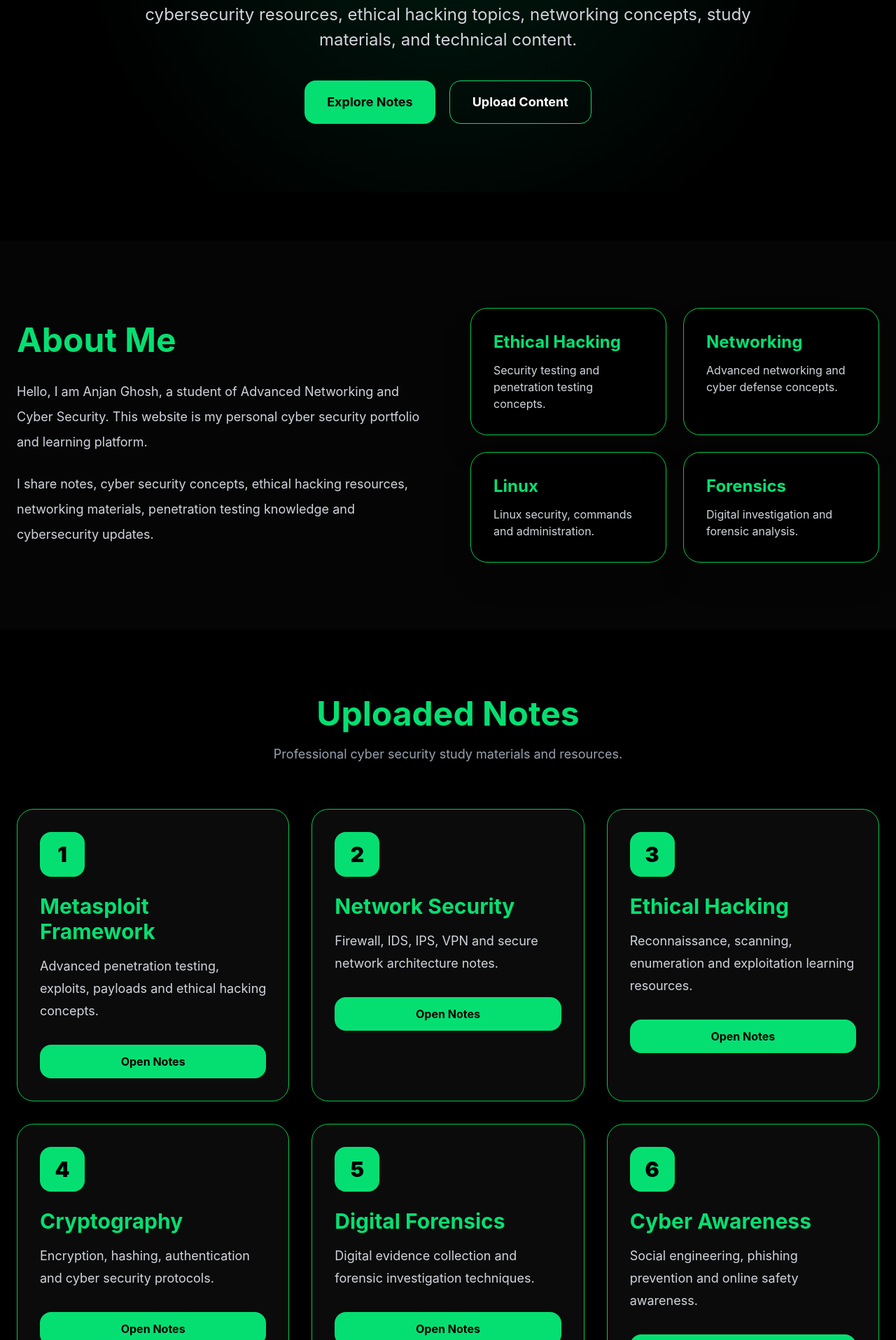
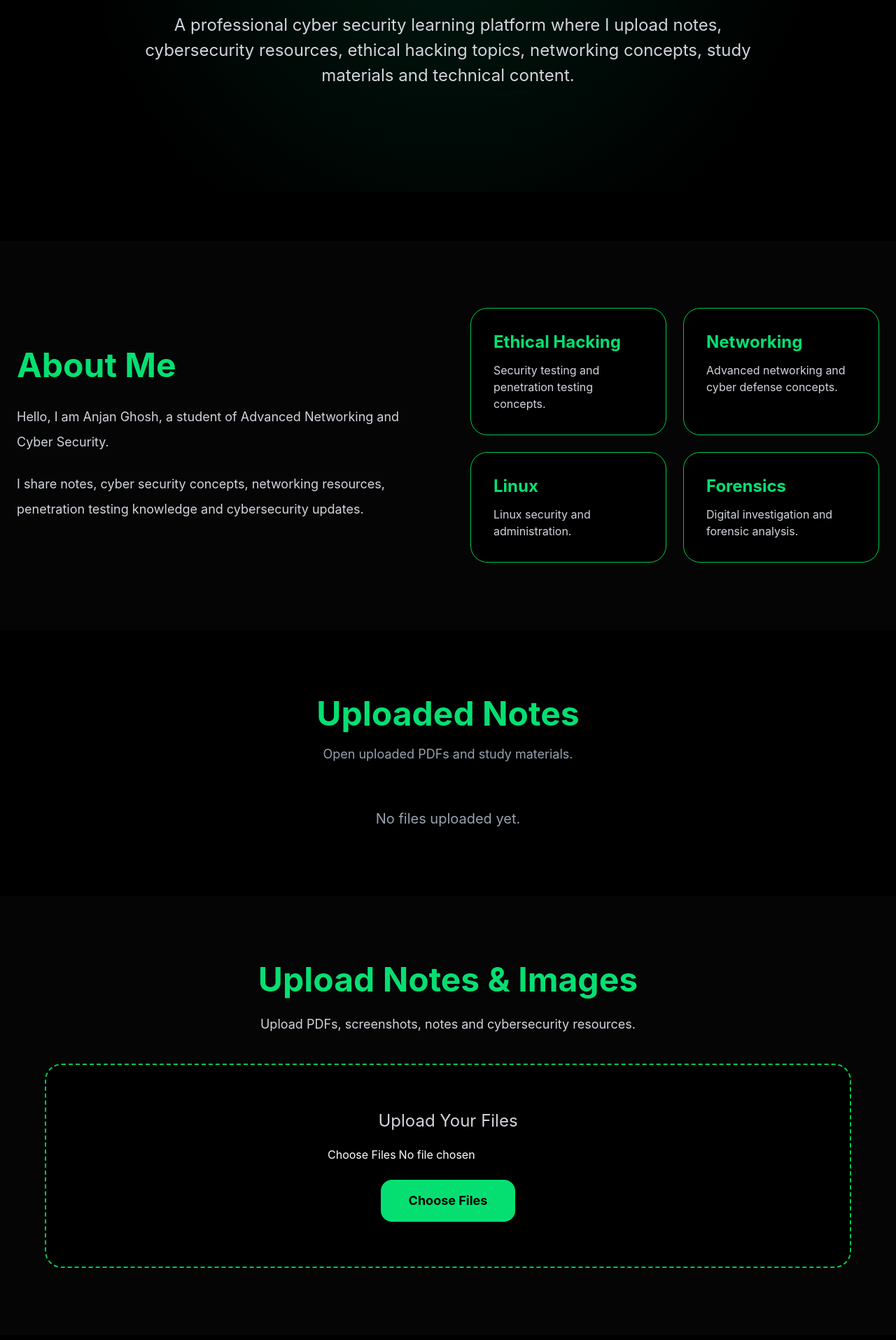
Before and after one commit to anjanghosh359-stack/anjan-cyber, a React (Vite) app: page / in a window 1280 px wide. Shown: the part 525-2440 px from the top of the page at 70% size. Built offline with nearby package versions, Linux system fonts and the light colour scheme.

Commit message:
final upload system

```diff
--- a/src/App.jsx
+++ b/src/App.jsx
@@ -1,34 +1,46 @@
+import { useState } from "react";
+
+const CLOUD_NAME = "dgqwfg5mp";
+const UPLOAD_PRESET = "ndzksccj";
+
 export default function CyberSecurityWebsite() {
-  const notes = [
+  const [uploadedFiles, setUploadedFiles] = useState([]);
+
+  // Upload Function
+  const handleUpload = async (e) => {
+    const files = Array.from(e.target.files);
+
+    for (const file of files) {
+      const formData = new FormData();
+      formData.append("file", file);
+      formData.append("upload_preset", UPLOAD_PRESET);
+
+      const resourceType =
+        file.type === "application/pdf" ? "raw" : "image";
+
+      const url = `https://api.cloudinary.com/v1_1/${CLOUD_NAME}/${resourceType}/upload`;
+
+      const response = await fetch(url, {
+        method: "POST",
+        body: formData,
+      });
+
+      const data = await response.json();
+
+      setUploadedFiles((prev) => [
+        ...prev,
         {
-      title: "Metasploit Framework",
-      desc: "Advanced penetration testing, exploits, payloads and ethical hacking concepts.",
+          name: file.name,
+          url: data.secure_url,
+          type: file.type,
         },
-    {
-      title: "Network Security",
-      desc: "Firewall, IDS, IPS, VPN and secure network architecture notes.",
-    },
-    {
-      title: "Ethical Hacking",
-      desc: "Reconnaissance, scanning, enumeration and exploitation learning resources.",
-    },
-    {
-      title: "Cryptography",
-      desc: "Encryption, hashing, authentication and cyber security protocols.",
-    },
-    {
-      title: "Digital Forensics",
-      desc: "Digital evidence collection and forensic investigation techniques.",
-    },
-    {
-      title: "Cyber Awareness",
-      desc: "Social engineering, phishing prevention and online safety awareness.",
-    },
-  ];
+      ]);
+    }
+  };
 
   return (
     <div className="bg-black text-white min-h-screen font-sans overflow-x-hidden">
-      {/* Animated Background */}
+      {/* Background */}
       <div className="fixed inset-0 opacity-10 pointer-events-none">
         <div className="absolute inset-0 bg-[radial-gradient(circle_at_center,_#00ff99_0,_transparent_70%)]"></div>
       </div>
@@ -41,16 +53,30 @@ export default function CyberSecurityWebsite() {
           </h1>
 
           <div className="hidden md:flex gap-8 text-lg">
-            <a href="#home" className="hover:text-green-400 transition">Home</a>
-            <a href="#about" className="hover:text-green-400 transition">About</a>
-            <a href="#notes" className="hover:text-green-400 transition">Notes</a>
-            <a href="#gallery" className="hover:text-green-400 transition">Gallery</a>
-            <a href="#contact" className="hover:text-green-400 transition">Contact</a>
+            <a href="#home" className="hover:text-green-400 transition">
+              Home
+            </a>
+
+            <a href="#about" className="hover:text-green-400 transition">
+              About
+            </a>
+
+            <a href="#notes" className="hover:text-green-400 transition">
+              Notes
+            </a>
+
+            <a href="#gallery" className="hover:text-green-400 transition">
+              Upload
+            </a>
+
+            <a href="#contact" className="hover:text-green-400 transition">
+              Contact
+            </a>
           </div>
         </div>
       </nav>
 
-      {/* Hero Section */}
+      {/* Hero */}
       <section
         id="home"
         className="relative flex items-center justify-center min-h-screen px-6 text-center"
@@ -61,24 +87,15 @@ export default function CyberSecurityWebsite() {
           </p>
 
           <h2 className="text-5xl md:text-7xl font-black leading-tight mb-8">
-            Welcome To My <span className="text-green-400">Cyber Security</span> Website
+            Welcome To My{" "}
+            <span className="text-green-400">Cyber Security</span> Website
           </h2>
 
           <p className="text-lg md:text-2xl text-gray-300 leading-9 max-w-4xl mx-auto">
-            A professional cyber security learning platform where I upload notes,
-            cybersecurity resources, ethical hacking topics, networking concepts,
-            study materials, and technical content.
+            A professional cyber security learning platform where I upload
+            notes, cybersecurity resources, ethical hacking topics,
+            networking concepts, study materials and technical content.
           </p>
-
-          <div className="mt-10 flex flex-wrap gap-5 justify-center">
-            <button className="bg-green-400 text-black px-8 py-4 rounded-2xl text-lg font-bold hover:scale-105 transition duration-300">
-              Explore Notes
-            </button>
-
-            <button className="border border-green-400 px-8 py-4 rounded-2xl text-lg font-bold hover:bg-green-400 hover:text-black transition duration-300">
-              Upload Content
-            </button>
-          </div>
         </div>
       </section>
 
@@ -91,99 +108,140 @@ export default function CyberSecurityWebsite() {
             </h3>
 
             <p className="text-gray-300 text-lg leading-9 mb-6">
-              Hello, I am Anjan Ghosh, a student of Advanced Networking and Cyber Security.
-              This website is my personal cyber security portfolio and learning platform.
+              Hello, I am Anjan Ghosh, a student of Advanced Networking and
+              Cyber Security.
             </p>
 
             <p className="text-gray-300 text-lg leading-9">
-              I share notes, cyber security concepts, ethical hacking resources,
-              networking materials, penetration testing knowledge and cybersecurity updates.
+              I share notes, cyber security concepts, networking resources,
+              penetration testing knowledge and cybersecurity updates.
             </p>
           </div>
 
           <div className="grid grid-cols-2 gap-6">
-            <div className="bg-black border border-green-500 rounded-3xl p-8 shadow-2xl">
-              <h4 className="text-2xl font-bold text-green-400 mb-3">Ethical Hacking</h4>
-              <p className="text-gray-300">Security testing and penetration testing concepts.</p>
+            <div className="bg-black border border-green-500 rounded-3xl p-8">
+              <h4 className="text-2xl font-bold text-green-400 mb-3">
+                Ethical Hacking
+              </h4>
+
+              <p className="text-gray-300">
+                Security testing and penetration testing concepts.
+              </p>
             </div>
 
-            <div className="bg-black border border-green-500 rounded-3xl p-8 shadow-2xl">
-              <h4 className="text-2xl font-bold text-green-400 mb-3">Networking</h4>
-              <p className="text-gray-300">Advanced networking and cyber defense concepts.</p>
+            <div className="bg-black border border-green-500 rounded-3xl p-8">
+              <h4 className="text-2xl font-bold text-green-400 mb-3">
+                Networking
+              </h4>
+
+              <p className="text-gray-300">
+                Advanced networking and cyber defense concepts.
+              </p>
             </div>
 
-            <div className="bg-black border border-green-500 rounded-3xl p-8 shadow-2xl">
-              <h4 className="text-2xl font-bold text-green-400 mb-3">Linux</h4>
-              <p className="text-gray-300">Linux security, commands and administration.</p>
+            <div className="bg-black border border-green-500 rounded-3xl p-8">
+              <h4 className="text-2xl font-bold text-green-400 mb-3">
+                Linux
+              </h4>
+
+              <p className="text-gray-300">
+                Linux security and administration.
+              </p>
             </div>
 
-            <div className="bg-black border border-green-500 rounded-3xl p-8 shadow-2xl">
-              <h4 className="text-2xl font-bold text-green-400 mb-3">Forensics</h4>
-              <p className="text-gray-300">Digital investigation and forensic analysis.</p>
+            <div className="bg-black border border-green-500 rounded-3xl p-8">
+              <h4 className="text-2xl font-bold text-green-400 mb-3">
+                Forensics
+              </h4>
+
+              <p className="text-gray-300">
+                Digital investigation and forensic analysis.
+              </p>
             </div>
           </div>
         </div>
       </section>
 
-      {/* Notes Section */}
+      {/* Uploaded Notes */}
       <section id="notes" className="py-24 px-6">
         <div className="max-w-7xl mx-auto">
           <div className="text-center mb-16">
             <h3 className="text-5xl font-bold text-green-400 mb-5">
               Uploaded Notes
             </h3>
+
             <p className="text-gray-400 text-lg">
-              Professional cyber security study materials and resources.
+              Open uploaded PDFs and study materials.
             </p>
           </div>
 
+          {uploadedFiles.length === 0 ? (
+            <p className="text-center text-gray-400 text-xl">
+              No files uploaded yet.
+            </p>
+          ) : (
             <div className="grid md:grid-cols-2 lg:grid-cols-3 gap-8">
-            {notes.map((note, index) => (
+              {uploadedFiles.map((file, index) => (
                 <div
                   key={index}
-                className="bg-[#0b0b0b] border border-green-500 rounded-3xl p-8 hover:-translate-y-2 hover:shadow-green-500/20 hover:shadow-2xl transition duration-300"
+                  className="bg-[#0b0b0b] border border-green-500 rounded-3xl p-8"
                 >
                   <div className="w-16 h-16 rounded-2xl bg-green-400 text-black flex items-center justify-center text-3xl font-black mb-6">
                     {index + 1}
                   </div>
 
-                <h4 className="text-3xl font-bold text-green-400 mb-4">
-                  {note.title}
+                  <h4 className="text-2xl font-bold text-green-400 mb-4 break-words">
+                    {file.name}
                   </h4>
 
-                <p className="text-gray-300 leading-8 text-lg">
-                  {note.desc}
+                  <p className="text-gray-300 mb-6">
+                    Uploaded cyber security material
                   </p>
 
-                <button className="mt-8 w-full bg-green-400 text-black py-3 rounded-2xl font-bold hover:bg-white transition duration-300">
+                  <a
+                    href={file.url}
+                    target="_blank"
+                    rel="noreferrer"
+                  >
+                    <button className="w-full bg-green-400 text-black py-3 rounded-2xl font-bold hover:bg-white transition">
                       Open Notes
                     </button>
+                  </a>
                 </div>
               ))}
             </div>
+          )}
         </div>
       </section>
 
-      {/* Gallery Upload */}
+      {/* Upload Section */}
       <section id="gallery" className="py-24 px-6 bg-[#050505]">
         <div className="max-w-6xl mx-auto text-center">
           <h3 className="text-5xl font-bold text-green-400 mb-6">
-            Upload Images & Notes
+            Upload Notes & Images
           </h3>
 
           <p className="text-gray-300 text-lg max-w-3xl mx-auto leading-8 mb-10">
-            You can later connect Firebase or GitHub to upload your cybersecurity notes,
-            PDFs, screenshots, and study images online for free.
+            Upload PDFs, screenshots, notes and cybersecurity resources.
           </p>
 
           <div className="border-2 border-dashed border-green-500 rounded-3xl p-16 bg-black">
             <p className="text-2xl text-gray-300 mb-5">
-              Drag & Drop Files Here
+              Upload Your Files
             </p>
 
-            <button className="bg-green-400 text-black px-10 py-4 rounded-2xl font-bold text-lg hover:bg-white transition duration-300">
+            <input
+              type="file"
+              multiple
+              onChange={handleUpload}
+              className="mb-6 text-white"
+            />
+
+            <br />
+
+            <label className="bg-green-400 text-black px-10 py-4 rounded-2xl font-bold text-lg hover:bg-white transition duration-300 cursor-pointer inline-block">
               Choose Files
-            </button>
+            </label>
           </div>
         </div>
       </section>
@@ -195,15 +253,10 @@ export default function CyberSecurityWebsite() {
             Contact Me
           </h3>
 
-          <p className="text-gray-300 text-lg leading-8 mb-10">
-            Connect with me for cyber security discussions, networking topics,
-            ethical hacking resources and study materials.
-          </p>
-
           <div className="space-y-5 text-xl text-gray-300">
             <p>📧 Email: anjanghosh359@gmail.com</p>
-            <p>💻 GitHub: github.com/anjan</p>
-            <p>🌐 Personal Cyber Security Portfolio</p>
+            <p>💻 GitHub: github.com/anjanghosh359-stack</p>
+            <p>🌐 Cyber Security Portfolio</p>
           </div>
         </div>
       </section>
```
Also changed, not shown: 1 other file (tests, documents, lock files or other folders). Lines whose indentation alone changed are shown as unchanged.
